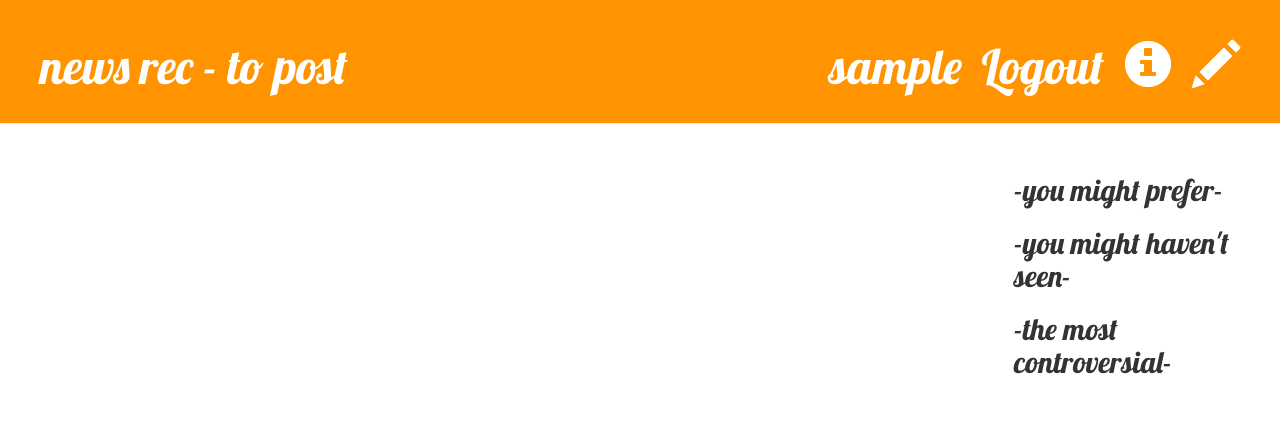
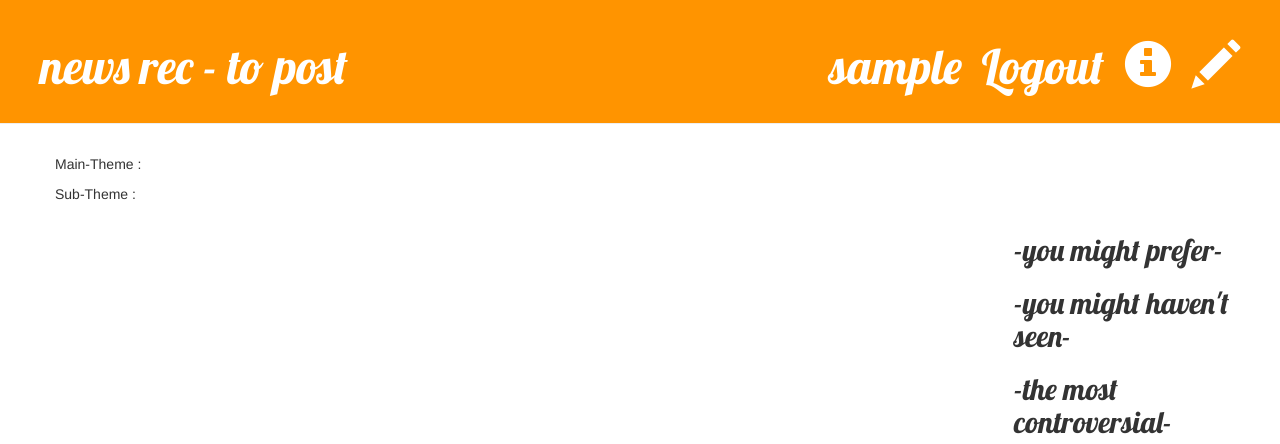
Before and after one commit to janimgun/cs489_final, a Django app: page /post/ in a window 1280 px wide. Shown: the top 444 px of the page. Run offline with Django 3.2, Linux system fonts and the light colour scheme; the visitor is signed in with stand-in values (Sample User, id 1); data that the repository does not hold is empty; some libraries are stand-ins or nearby versions.

Commit message:
Main theme, sub theme
Main theme, sub theme

```diff
--- a/news/templates/news/post_list.html
+++ b/news/templates/news/post_list.html
@@ -66,9 +66,18 @@
 <!--</p>-->
 
 <p>
-    {% for theme in themes %}
+    <div> Main-Theme :
+    {% for theme in main_themes %}
         <a href="{% url 'post_list_theme' theme=theme.theme_title %}">{{ theme.theme_title }}</a>
     {% endfor %}
+    </div>
+</p>
+<p>
+    <div> Sub-Theme :
+    {% for theme in sub_themes %}
+        <a href="{% url 'post_list_theme' theme=theme.theme_title %}">{{ theme.theme_title }}</a>
+    {% endfor %}
+    </div>
 </p>
 
     <div class = "left-box">
@@ -77,28 +86,14 @@
             <div class="post">
                 <div class="date">
                     {{ post.published_date }}
-                    {{ post.author}}
+                    {{ post.author }}
+                    {{ post.theme.theme_title }}
                 </div>
                 <h1><a href="{% url 'post_detail' pk=post.pk theme=post.theme.theme_title %}">{{ post.title }}</a></h1>
-                <!-- <img src="../../static/img/{{post.picture}}.jpeg"> -->
                 <p>{{ post.text|linebreaksbr|truncatewords:20 }}</p>
             </div>
         </div>
         {% endfor %}
-        <!--{ % if posts.has_previous %}-->
-        <!--<a href="page=1">맨 앞으로</a>-->
-        <!--<a href="?page={{posts.previous_page_number}}">이전으로</a>-->
-        <!--{ % endif %}-->
-        <!--<span> {{posts.number}}</span>-->
-        <!--<span>/</span>-->
-        <!--<span>{{posts.paginator.num_pages}}</span>-->
-        <!--{% if posts.has_next %}-->
-        <!--<a href="?page={{posts.next_page_number}}">다음으로</a>-->
-        <!--<a href="?page={{posts.paginator.num_pages}}">맨 뒤로</a>-->
-        <!--{% else}-->
-        <!--<a href="?page={{posts.next_page_number}}">다음으로</a>-->
-        <!--<a href="?page={{posts.paginator.num_pages}}">맨 뒤로</a>-->
-        <!--{% endif %}-->
 
     </div>
     <div class = "right-box">
--- a/news/urls.py
+++ b/news/urls.py
@@ -12,6 +12,8 @@ urlpatterns = [
 
     path('post/new/', views.post_new, name='post_new'),
     path('post/theme_new/', views.theme_new, name='theme_new'),
+    path('post/<str:theme>/delete/', views.theme_delete, name='theme_delete'),
+    path('post/<str:theme>/change/', views.theme_change, name='theme_change'),
     path('post/<str:theme>/', views.post_list_theme, name='post_list_theme'),
     path('post/<str:theme>/<int:pk>/', views.post_detail, name='post_detail'),
     path('post/<str:theme>/<int:pk>/delete/',views.post_delete,name='post_delete'),
--- a/news/views.py
+++ b/news/views.py
@@ -55,7 +55,8 @@ def post_list(request):
     print(Post.objects.count())
     if Post.objects.count() != 0 :
         posts = Post.objects.filter(published_date__lte=timezone.now()).order_by('-published_date')
-        themes = Theme.objects.all()
+        main_themes = Theme.objects.filter(theme_type='MT')
+        sub_themes = Theme.objects.filter(theme_type='ST')
         recommands, controversials = rating_expectation(request)
         if len(recommands) != 0:
             for i in recommands:
@@ -67,16 +68,16 @@ def post_list(request):
                 recommands_pk_list_prefer = recommands_pk_list[2:]
                 recommands_pk_list_disprefer = []
 
-
         if len(controversials) != 0:
             for i in controversials:
                 controversial_pk_list.append(i[0])
-        print(themes[0].theme_title)
-        return render(request, 'news/post_list.html', {'posts':posts,'themes':themes, 'recommands_prefer':recommands_pk_list_prefer,
+        return render(request, 'news/post_list.html', {'posts':posts,'main_themes':main_themes, 'sub_themes':sub_themes,
+                                                       'recommands_prefer':recommands_pk_list_prefer,
                                                        'recommands_disprefer':recommands_pk_list_disprefer,
                                                        'recommands_controversial':controversial_pk_list})
     else:
-        return render(request, 'news/post_list.html', {'posts':[],'themes':[], 'recommands_prefer':recommands_pk_list_prefer,
+        return render(request, 'news/post_list.html', {'posts':[],'main_themes':[], 'sub_themes':[],
+                                                       'recommands_prefer':recommands_pk_list_prefer,
                                                        'recommands_disprefer':recommands_pk_list_disprefer,
                                                        'recommands_controversial':controversial_pk_list})
 @login_required
@@ -92,22 +93,26 @@ def post_list_theme(request, theme='All'):
         #Theme이나 post가 없거나, theme을 받아온 경우가 아니라면
         print("theme 0")
         return render(request, 'news/post_list.html',
-                      {'posts': [], 'themes': [], 'recommands_prefer': recommands_pk_list_prefer,
+                      {'posts': [], 'main_themes': [], 'sub_themes':[],
+                       'recommands_prefer': recommands_pk_list_prefer,
                        'recommands_disprefer': recommands_pk_list_disprefer,
                        'recommands_controversial': controversial_pk_list}
                       )
     elif Post.objects.count() == 0:
         print("post 0")
-        themes = Theme.objects.all()
+        main_themes = Theme.objects.filter(theme_type='MT')
+        sub_themes = Theme.objects.filter(theme_type='ST')
         return render(request, 'news/post_list.html',
-                      {'posts': [], 'themes': themes, 'recommands_prefer': recommands_pk_list_prefer,
+                      {'posts': [], 'main_themes': main_themes, 'sub_themes': sub_themes,
+                       'recommands_prefer': recommands_pk_list_prefer,
                        'recommands_disprefer': recommands_pk_list_disprefer,
                        'recommands_controversial': controversial_pk_list}
                       )
     elif theme=='All':
         print("theme not 0, post not 0")
         posts = Post.objects.all().order_by('-published_date')
-        themes = Theme.objects.all()
+        main_themes = Theme.objects.filter(theme_type='MT')
+        sub_themes = Theme.objects.filter(theme_type='ST')
         recommands, controversials = rating_expectation(request)
         if len(recommands) != 0:
             for i in recommands:
@@ -123,14 +128,16 @@ def post_list_theme(request, theme='All'):
             for i in controversials:
                 controversial_pk_list.append(i[0])
         return render(request, 'news/post_list.html',
-                      {'posts': posts, 'themes': themes, 'recommands_prefer': recommands_pk_list_prefer,
+                      {'posts': posts, 'main_themes': main_themes, 'sub_themes': sub_themes,
+                       'recommands_prefer': recommands_pk_list_prefer,
                        'recommands_disprefer': recommands_pk_list_disprefer,
                        'recommands_controversial': controversial_pk_list})
     else:
         #theme이 All이 아닐 경우
         theme_obj = Theme.objects.get(theme_title = theme)
         posts = []
-        themes = Theme.objects.all()
+        main_themes = Theme.objects.filter(theme_type='MT')
+        sub_themes = Theme.objects.filter(theme_type='ST')
         if Post.objects.filter(theme=theme_obj).count() != 0:
             posts = Post.objects.filter(theme=theme_obj).order_by('-published_date')
         recommands, controversials = rating_expectation(request)
@@ -148,7 +155,8 @@ def post_list_theme(request, theme='All'):
             for i in controversials:
                 controversial_pk_list.append(i[0])
         return render(request, 'news/post_list.html',
-                          {'posts': posts, 'themes': themes, 'recommands_prefer': recommands_pk_list_prefer,
+                          {'posts': posts, 'main_themes': main_themes, 'sub_themes':sub_themes,
+                           'recommands_prefer': recommands_pk_list_prefer,
                            'recommands_disprefer': recommands_pk_list_disprefer,
                            'recommands_controversial': controversial_pk_list})
 
@@ -308,16 +316,30 @@ def theme_new(request):
         form = ThemeForm(request.POST)  # form 형태로 reqest.POST로 받아온 값을 준다.
         if form.is_valid():
             theme = form.save(commit=False)  # form 형태로 저장하지는 마라, 작성자와 작성시간을 더해야하니깐.
-            theme.save()  # 이제 저장해라.
-            print("post_list")
-            return redirect('post_list')
+            if Theme.objects.filter(theme_title=theme.theme_title).count() == 0:
+                theme.save()  # 이제 저장해라.
+                return redirect('post_list')
+            else:
+                error = "already exist theme"
+                return render(request, 'news/theme_edit.html', {'form':form,'error':error})
+    form = ThemeForm()
+    themes = Theme.objects.all()
+    print("themes", themes)
+    return render(request, 'news/theme_edit.html', {'form': form, 'themes':themes})
+
+def theme_delete(request, theme):
+    temp_theme = Theme.objects.get(theme_title=theme)
+    temp_theme.delete()
+    return redirect('post_list')
+
+def theme_change(request,theme):
+    temp_theme = Theme.objects.get(theme_title=theme)
+    if temp_theme.theme_type == 'MT':
+        temp_theme.theme_type = 'ST'
     else:
-        form = ThemeForm()
-        print("news/themne_edit")
-    form = ThemeForm()
-    print("fuck")
-    return render(request, 'news/theme_edit.html', {'form': form})
-
+        temp_theme.theme_type = 'MT'
+    temp_theme.save()
+    return redirect('post_list')
 
 @login_required
 def post_edit(request, pk):
@@ -328,7 +350,7 @@ def post_edit(request, pk):
             post = form.save(commit=False)
             post.published_date = timezone.now()
             post.save()
-            return redirect('post_detail', pk=post.pk)
+            return redirect('post_detail', theme=post.theme.theme_title, pk=post.pk)
     else:
         form = PostForm(instance=post)
     return render(request, 'news/post_edit.html', {'form': form})
```
Also changed, not shown: news/templates/news/post_detail.html (+5 -6 lines), news/templates/news/theme_edit.html (+9 -0 lines).
